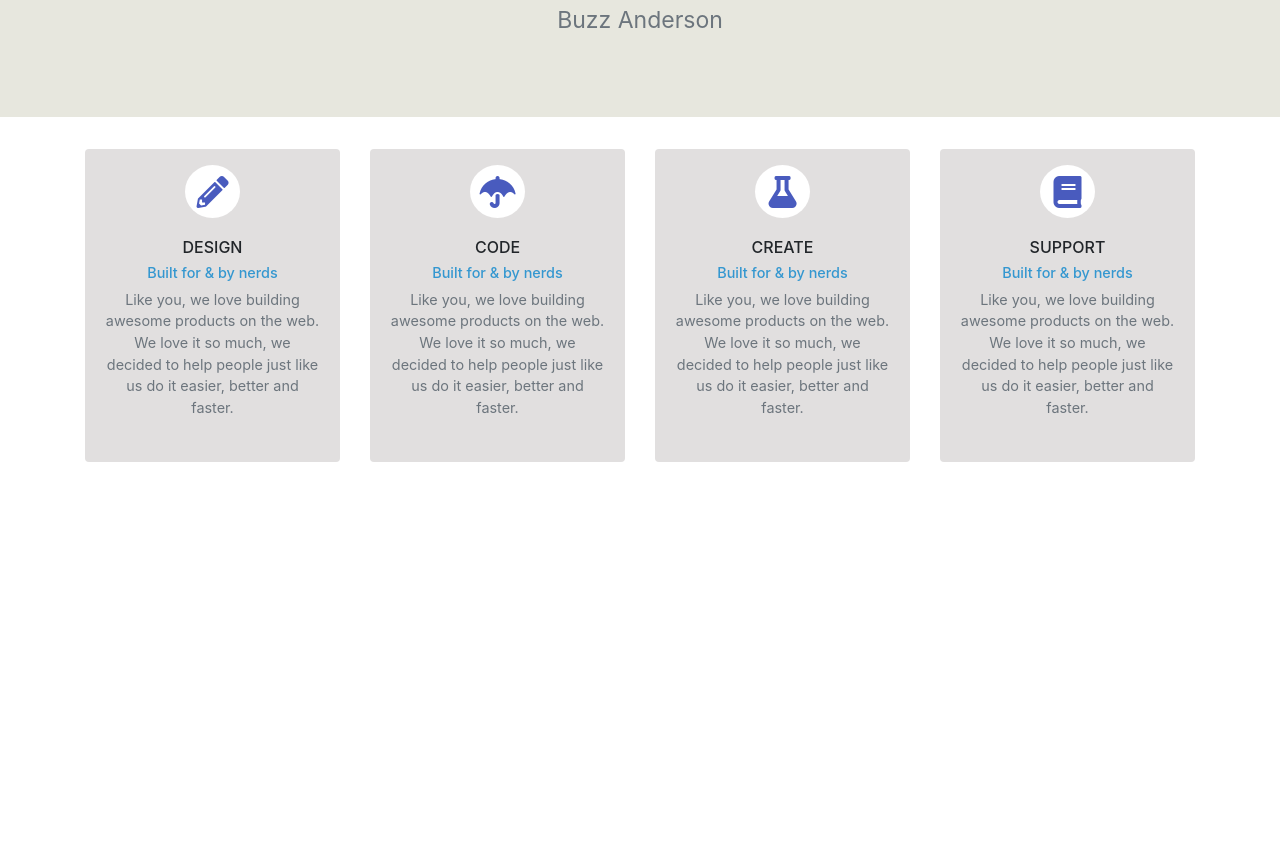
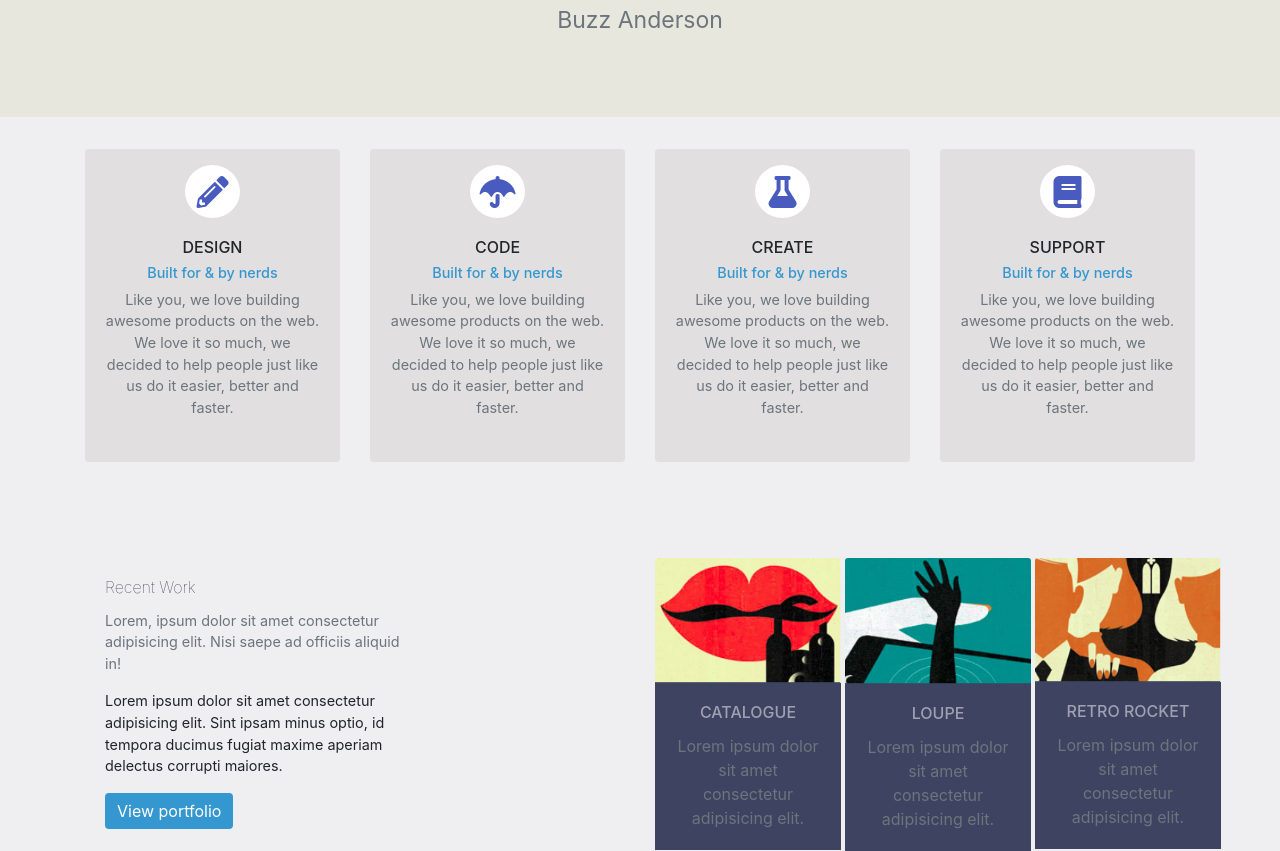
Before and after one commit to Va2/sass-site-flati-design-exo, a website: page index.html in a window 1280 px wide. Shown: the part 610-1461 px from the top of the page. Before the commit the page ends 1072 px from the top, so only its background shows below. Drawn offline with Linux system fonts and the light colour scheme.

Commit message:
add work section

```diff
--- a/index.html
+++ b/index.html
@@ -60,8 +60,8 @@
     </section>
 
     <!-- SECTION SERVICES -->
-    <section id="services">
-        <div class="container">
+    <section id="services" class="container">
+        <!-- <div class="container"> -->
             <div class="row text-center">
                 <div class="col-md-3">
                     <!-- CARD 1 -->
@@ -116,6 +116,59 @@
                     </div>
                 </div>
             </div>
+        <!-- </div> -->
+    </section>
+
+    <!-- SECTION RECENT WORK -->
+    <section id="work" class="container mt-5">
+        <div class="row">
+            <div class="col-md-4 mt-5">
+                <div class="card left-card">
+                    <div class="card-body">
+                        <h5 class="card-title">Recent Work</h5>
+                        <p class="card-text text-secondary">
+                            Lorem, ipsum dolor sit amet consectetur adipisicing elit. Nisi saepe ad officiis aliquid in!
+                        </p>
+                        <p class="card-text">
+                            Lorem ipsum dolor sit amet consectetur adipisicing elit. Sint ipsam minus optio, id tempora ducimus fugiat maxime aperiam delectus corrupti maiores.
+                        </p>
+                        <a href="#" class="btn btn-primary">View portfolio</a>
+                    </div>
+                </div>
+            </div>
+            <div class="col-md-2 offset-md-2 mt-5">
+                <div class="card right-card text-center">
+                    <img src="./public/images/flati-design-screenshot1.png" class="card-img-top" alt="Work image 1">
+                    <div class="card-body">
+                        <h5 class="card-title text-white-50">Catalogue</h5>
+                        <p class="card-text text-secondary">
+                            Lorem ipsum dolor sit amet consectetur adipisicing elit.
+                        </p>
+                    </div>
+                </div>
+            </div>
+            <div class="col-md-2 mt-5">
+                <div class="card right-card text-center">
+                    <img src="./public/images/flati-design-screenshot2.png" class="card-img-top" alt="Work image 2">
+                    <div class="card-body">
+                        <h5 class="card-title text-white-50">Loupe</h5>
+                        <p class="card-text text-secondary">
+                            Lorem ipsum dolor sit amet consectetur adipisicing elit.
+                        </p>
+                    </div>
+                </div>
+            </div>
+            <div class="col-md-2 mt-5">
+                <div class="card right-card text-center">
+                    <img src="./public/images/flati-design-screenshot3.png" class="card-img-top" alt="Work image 3">
+                    <div class="card-body">
+                        <h5 class="card-title text-white-50">Retro Rocket</h5>
+                        <p class="card-text text-secondary">
+                            Lorem ipsum dolor sit amet consectetur adipisicing elit.
+                        </p>
+                    </div>
+                </div>
+            </div>
         </div>
     </section>
 </body>
--- a/src/sass/import.sass
+++ b/src/sass/import.sass
@@ -3,3 +3,4 @@
 @import './nav.sass'
 @import './jumbo.sass'
 @import './services.sass'
+@import './work.sass'
--- a/src/sass/nav.sass
+++ b/src/sass/nav.sass
@@ -1,3 +1,6 @@
+body
+    background: #efeef1
+
 .navbar
     height: 46px
 
--- a/src/sass/services.sass
+++ b/src/sass/services.sass
@@ -1,29 +1,31 @@
-.card
-    background: #e1dfdf
-    border: none
+#services
 
-    .card-title
-        text-transform: uppercase
-        font-size: 1rem
+    .card
+        background: #e1dfdf
+        border: none
 
-    .card-subtitle
-        color: #3497d0 !important
-        font-size: 0.9rem
+        .card-title
+            text-transform: uppercase
+            font-size: 1rem
 
-    .card-text
-        font-size: 0.9rem
-        color: #6c757d
+        .card-subtitle
+            color: #3497d0 !important
+            font-size: 0.9rem
 
-    i
-        font-size: 2rem
-        background: #fff
-        width: 55px
-        height: 53px
-        border-radius: 50%
+        .card-text
+            font-size: 0.9rem
+            color: #6c757d
 
-    .fas
-        margin: 0 auto
-        display: flex
-        justify-content: center
-        align-items: center
-        color: #495bbe
+        i
+            font-size: 2rem
+            background: #fff
+            width: 55px
+            height: 53px
+            border-radius: 50%
+
+        .fas
+            margin: 0 auto
+            display: flex
+            justify-content: center
+            align-items: center
+            color: #495bbe
--- /dev/null
+++ b/src/sass/work.sass
@@ -0,0 +1,28 @@
+#work
+
+    .card
+        border: none
+        background: none
+        min-width: 186px
+
+    .left-card
+
+        .card-title
+            font-size: 1rem
+            font-weight: 100
+
+        .card-text
+            font-size: 0.9rem
+
+        .btn-primary
+            background: #3497d0 !important
+            border: none
+
+    .right-card
+
+        .card-body
+            background: #3d4361 !important
+
+        .card-title
+            text-transform: uppercase
+            font-size: 1rem
```
Also changed, not shown: public/css/style.css, 1 other file.
